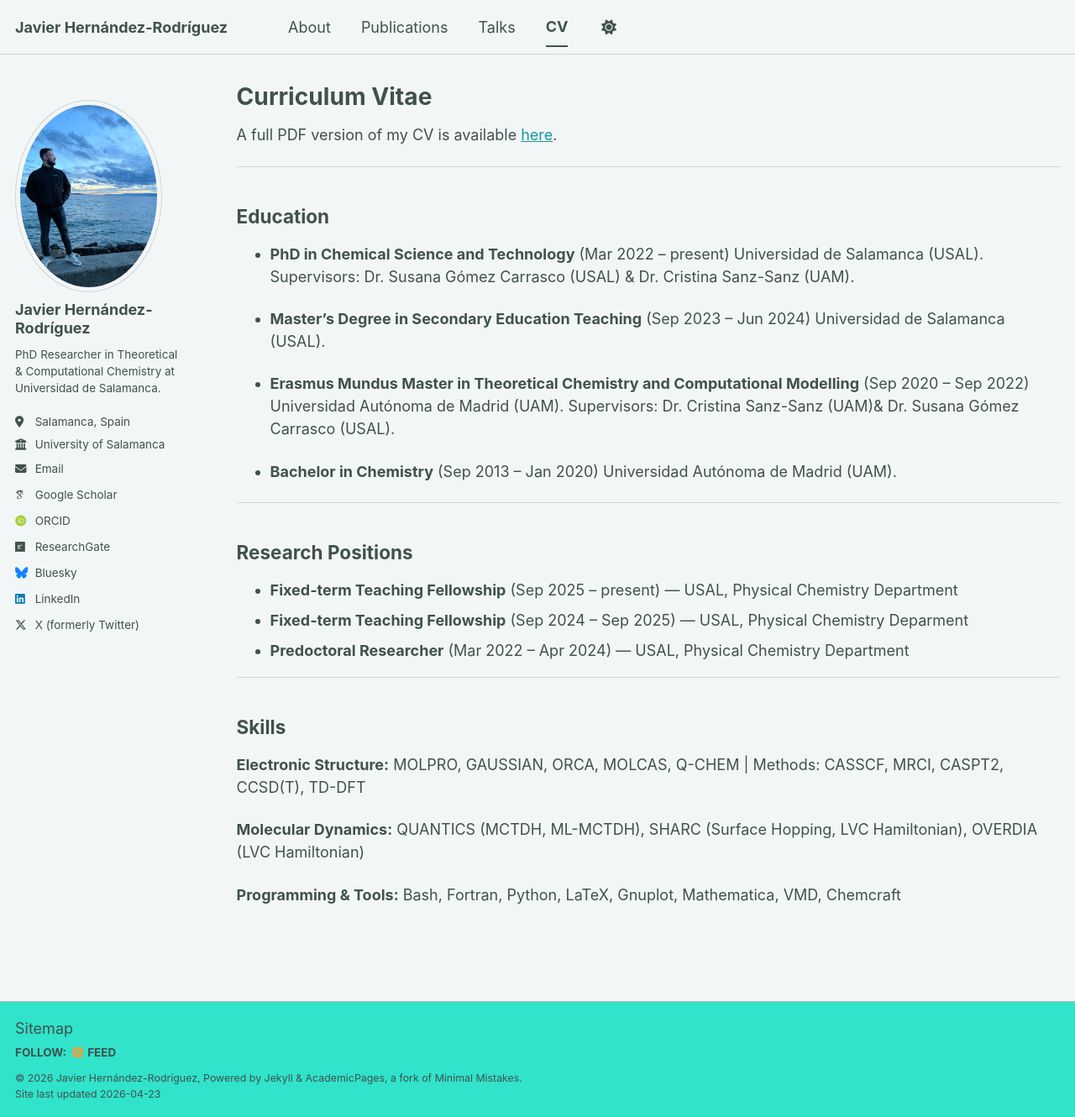
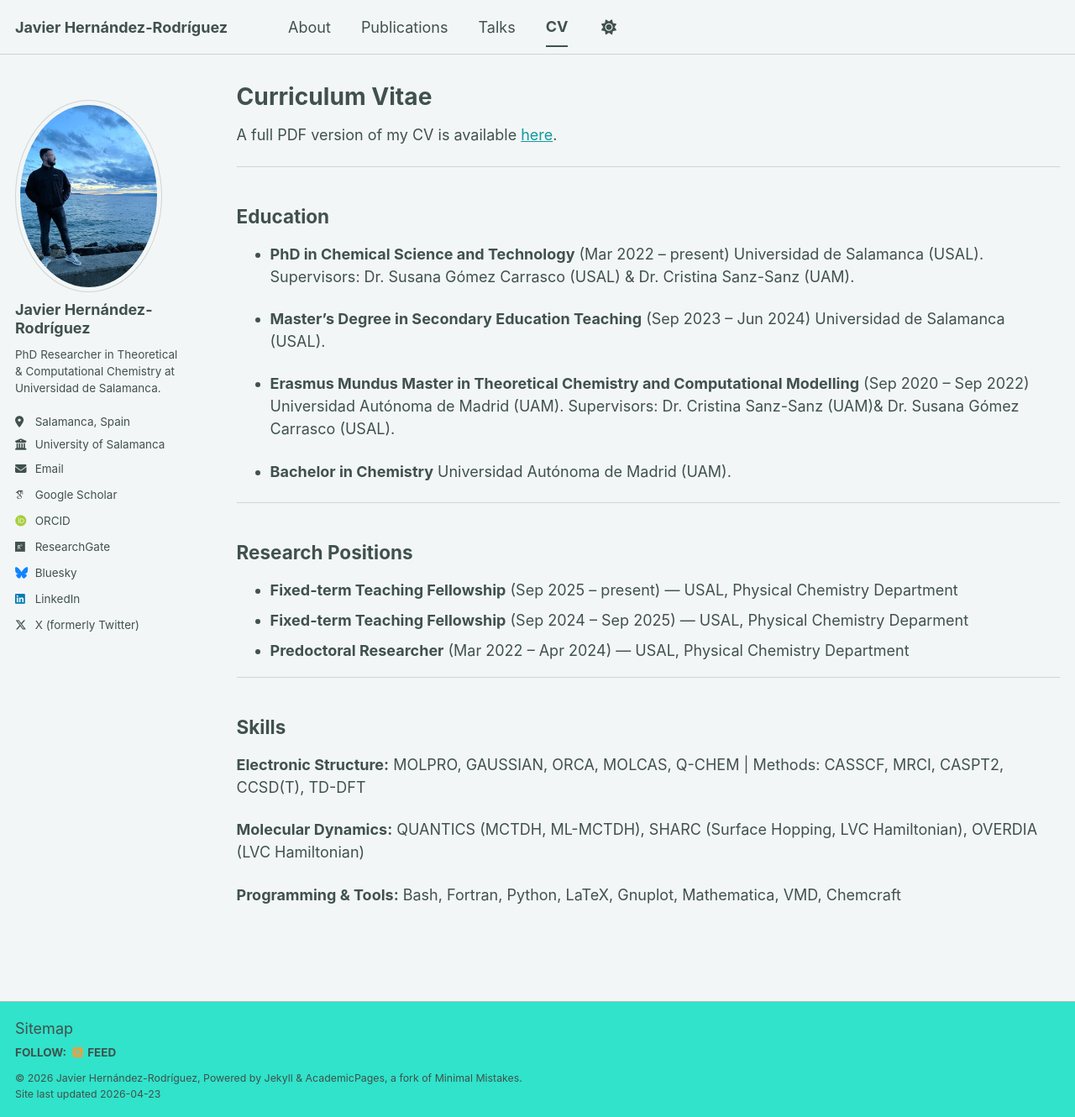
Before and after one commit to javier-hernandezr/javier-hernandezr.github.io, a Jekyll site: the page built from _pages/cv.md, in a window 1280 px wide and 1330 px high. Shown: the whole window at 84% size. Built offline with Jekyll 4.4.1, drawn with Linux system fonts in a browser that asks for light colours; some web fonts are replaced; a script bundle is joined from its source files by our own code; library files that are not in the unit come from our copies.

Commit message:
Update cv.md

```diff
--- a/_pages/cv.md
+++ b/_pages/cv.md
@@ -26,7 +26,7 @@ A full PDF version of my CV is available [here](/files/CV-Javier_Hernandez.pdf).
   Universidad Autónoma de Madrid (UAM).
   Supervisors: Dr. Cristina Sanz-Sanz (UAM)& Dr. Susana Gómez Carrasco (USAL).
 
-- **Bachelor in Chemistry** (Sep 2013 – Jan 2020)
+- **Bachelor in Chemistry**
   Universidad Autónoma de Madrid (UAM).
 
 ---
```
